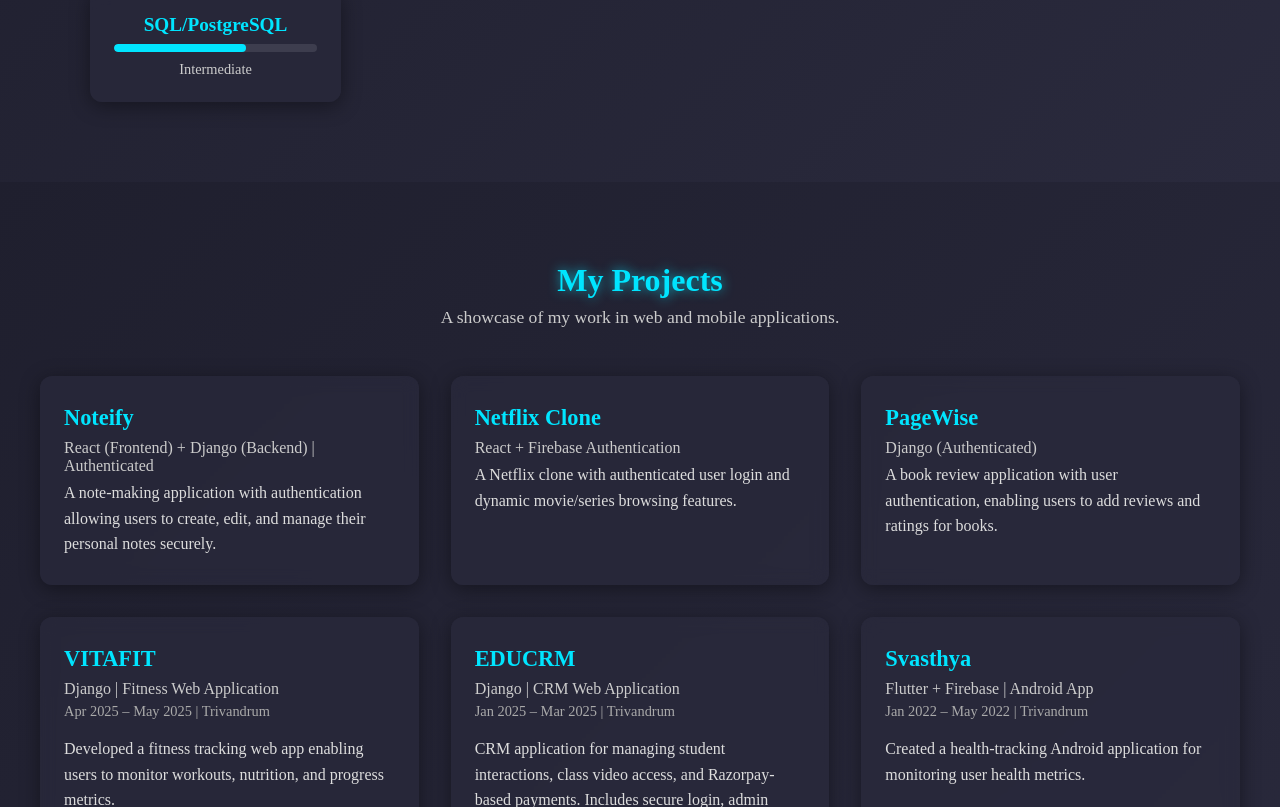
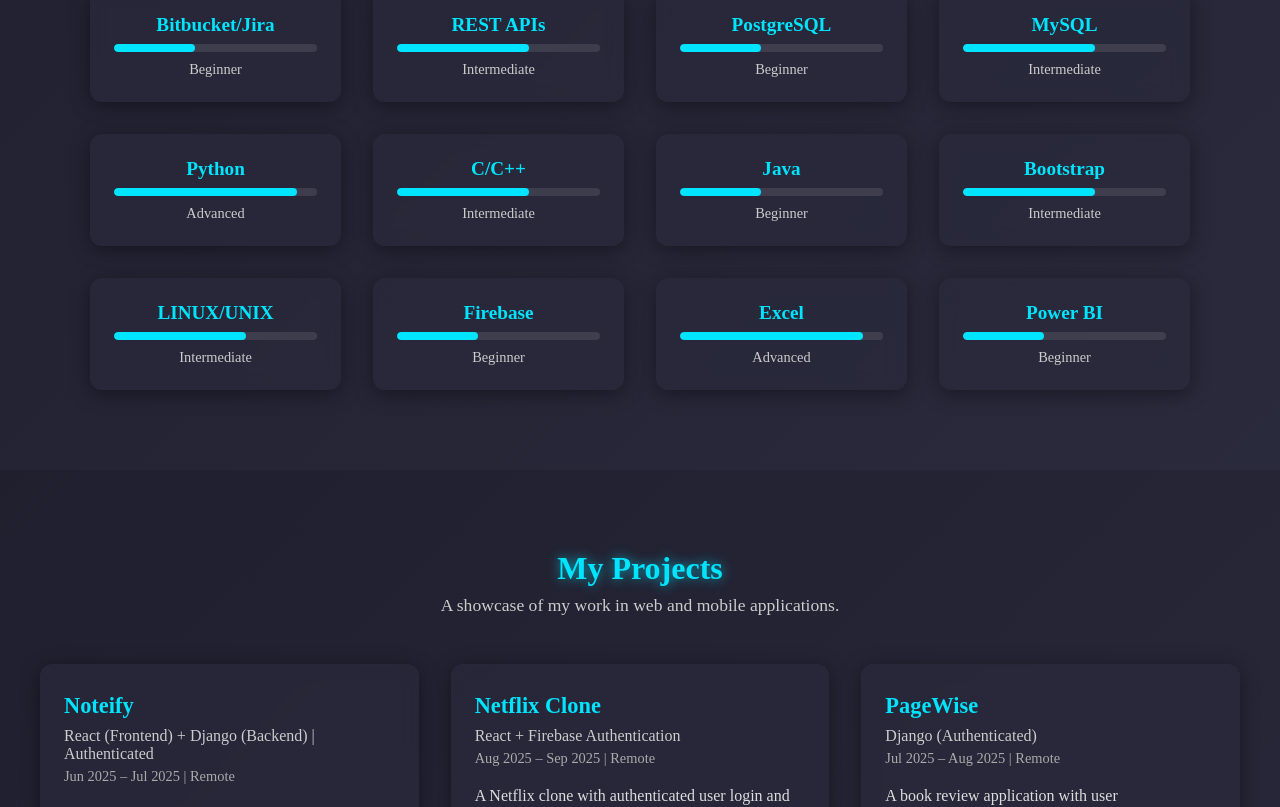
Before and after one commit to Mahima-B-Mahesh/personal-portfolio, a React (Vite) app: page / in a window 1280 px wide. Shown: the part 1753-2560 px from the top of the page. Built offline with nearby package versions, Linux system fonts and the light colour scheme.

Commit message:
final touch

```diff
--- a/src/components/CourseWork/CourseWork.jsx
+++ b/src/components/CourseWork/CourseWork.jsx
@@ -3,15 +3,26 @@ import './CourseWork.css';
 
 const courseworkData = [
   { name: "Data Structures", level: 90 },
-  { name: "Analysis of Algorithms", level: 85 },
-  { name: "Probability and Statistics", level: 80 },
+  { name: "Analysis of Algorithms", level: 90 },
+  { name: "Probability and Statistics", level: 85 },
   { name: "Computer Networks", level: 75 },
   { name: "Operating Systems", level: 80 },
-  { name: "DBMS", level: 85 },
+  { name: "DBMS", level: 90 },
   { name: "OOPs", level: 90 },
-  { name: "Calculus I-IV", level: 70 },
-  { name: "Linear Algebra", level: 75 },
-  { name: "Data Analysis", level: 80 }
+  { name: "Calculus I-IV", level: 85 },
+  { name: "Linear Algebra", level: 85 },
+  { name: "Data Analysis", level: 80 },
+  { name: "Software Engineering", level: 85 },
+  { name: "Web Technologies", level: 90 },
+  { name: "Cybersecurity", level: 65 },
+  { name: "Compiler Design", level: 70 },
+  { name: "Embedded Systems", level: 65 },
+  { name: "Digital Logic Design", level: 70 },
+  { name: "Microprocessors", level: 60 },
+  { name: "Numerical Methods", level: 75 },
+  { name: "Graph Theory", level: 80 },
+  { name: "Discrete Mathematics", level: 85 },
+
 ];
 
 const Coursework = () => {
--- a/src/components/Navbar/Navbar.jsx
+++ b/src/components/Navbar/Navbar.jsx
@@ -13,6 +13,7 @@ const Navbar = () => {
     { name: "Education", href: "#education" },
     { name: "Course Work", href: "#coursework" },
     { name: "Contact", href: "#contact" },
+    { name: "Resume", href: "https://drive.google.com/file/d/1pp8p0kwDcAFcEVereqwMI1Rm3P2cx2yZ/view?usp=drivesdk" },
   ];
 
   return (
--- a/src/components/Projects/Projects.jsx
+++ b/src/components/Projects/Projects.jsx
@@ -6,16 +6,22 @@ const projectsData = [
     title: "Noteify",
     tech: "React (Frontend) + Django (Backend) | Authenticated",
     description: "A note-making application with authentication allowing users to create, edit, and manage their personal notes securely.",
+    duration: "Jun 2025 – Jul 2025",
+    location: "Remote",
   },
   {
     title: "Netflix Clone",
     tech: "React + Firebase Authentication",
     description: "A Netflix clone with authenticated user login and dynamic movie/series browsing features.",
+    duration: "Aug 2025 – Sep 2025",
+    location: "Remote",
   },
   {
     title: "PageWise",
     tech: "Django (Authenticated)",
     description: "A book review application with user authentication, enabling users to add reviews and ratings for books.",
+    duration: "Jul 2025 – Aug 2025",
+    location: "Remote",
   },
   {
     title: "VITAFIT",
--- a/src/components/Skills/Skills.css
+++ b/src/components/Skills/Skills.css
@@ -82,6 +82,10 @@
   width: 65%;
 }
 
+.skill-level.beginner {
+  width: 40%;
+}
+
 /* Skill level text */
 .skill-level-text {
   font-size: 0.9rem;
--- a/src/components/Skills/Skills.jsx
+++ b/src/components/Skills/Skills.jsx
@@ -9,8 +9,19 @@ const skillsData = [
   { name: "CSS3", level: "Advanced" },
   { name: "Tailwind CSS", level: "Intermediate" },
   { name: "Git & GitHub", level: "Intermediate" },
+  { name: "Postman", level: "Intermediate" },
+  { name: "Bitbucket/Jira", level: "Beginner" },
   { name: "REST APIs", level: "Intermediate" },
-  { name: "SQL/PostgreSQL", level: "Intermediate" },
+  { name: "PostgreSQL", level: "Beginner" },
+  { name: "MySQL", level: "Intermediate" },
+  { name: "Python", level: "Advanced" },
+  { name: "C/C++", level: "Intermediate" },
+  { name: "Java", level: "Beginner" },
+  { name: "Bootstrap", level: "Intermediate" },
+  { name: "LINUX/UNIX", level: "Intermediate" },
+  { name: "Firebase", level: "Beginner" },
+  { name: "Excel", level: "Advanced" },
+  { name: "Power BI", level: "Beginner" },
 ];
 
 const Skills = () => {
```
